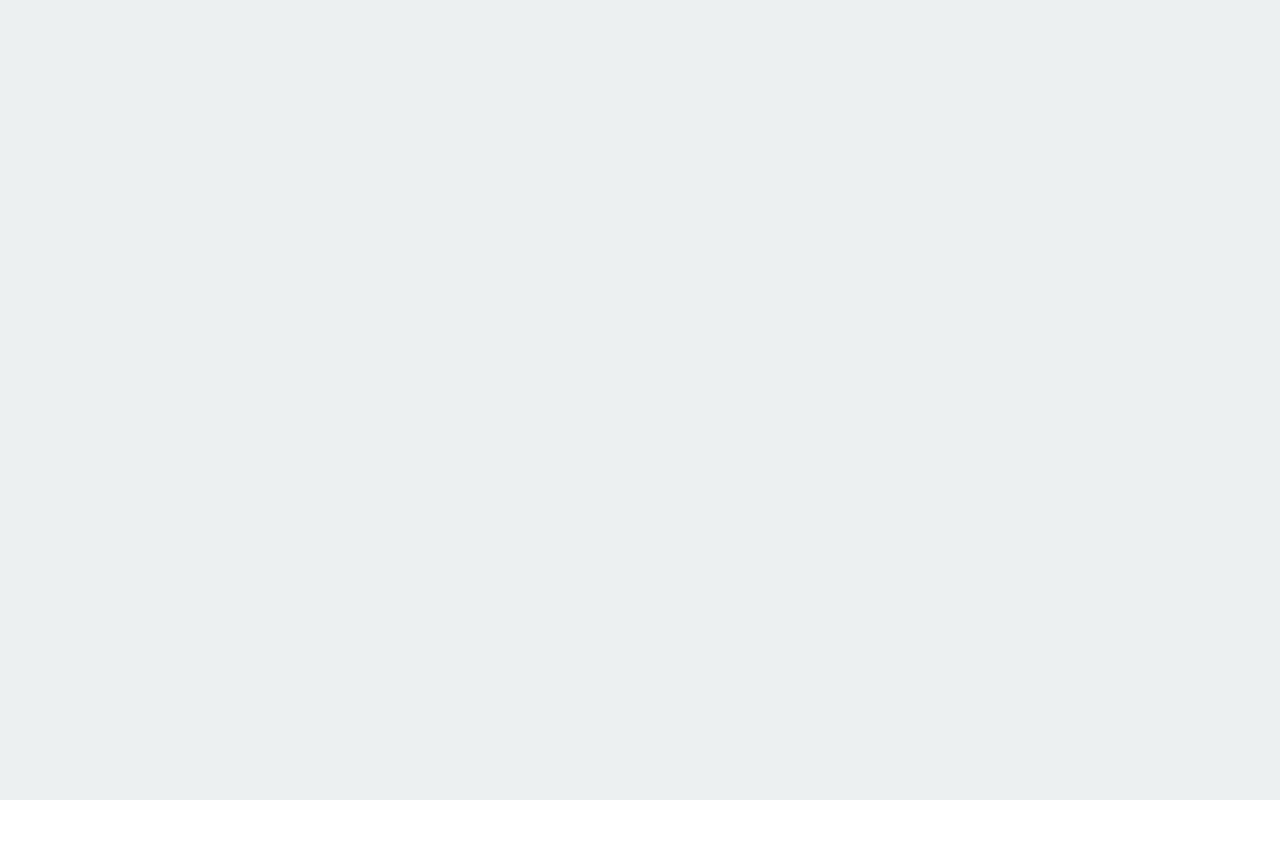
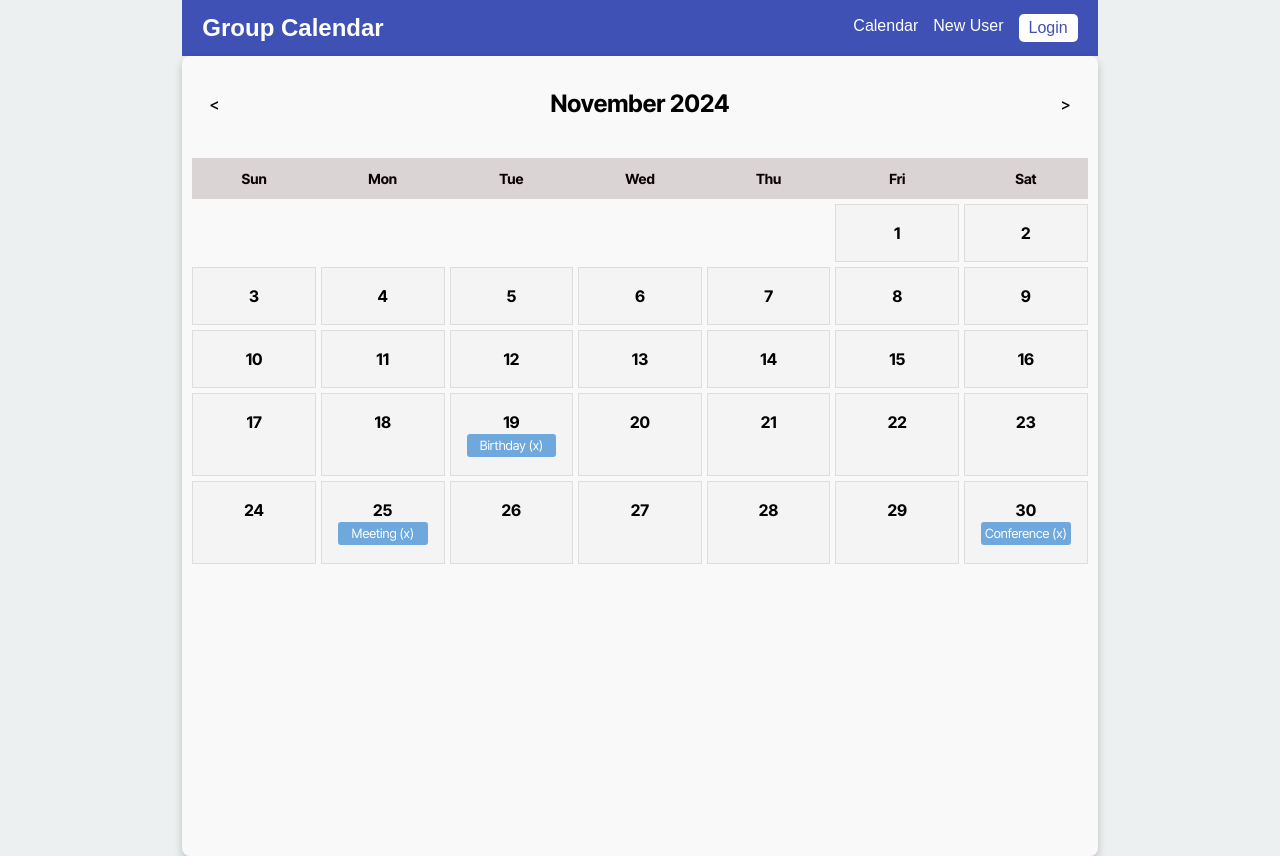
Before and after one commit to KeelerZoroth/Group-Calendar, a React (Vite) app in the folder Client/: page / in a window 1280 px wide. Before the commit the page ends 800 px from the top, so only its background shows below. Built offline with nearby package versions, Linux system fonts and the light colour scheme.

Commit message:
added calendarpage, navbar, and css to support

```diff
--- /dev/null
+++ b/Client/src/calendar.css
@@ -0,0 +1,95 @@
+.calendar-container {
+  max-width: 1000px;
+  margin: 20px auto; /* Center the calendar horizontally */
+  padding: 10px;
+  background-color: #f9f9f9; /* Optional background color */
+  box-shadow: 0 4px 8px rgba(0, 0, 0, 0.2);
+  border-radius: 8px;
+  margin: 0 auto;
+  text-align: center;
+}
+
+.calendar-header {
+  display: flex;
+  justify-content: space-between;
+  align-items: center;
+  margin-bottom: 1rem;
+}
+
+.calendar-header button {
+  padding: 0.5rem 1rem;
+  font-size: 1rem;
+  cursor: pointer;
+}
+.days-of-week {
+  display: grid;
+  grid-template-columns: repeat(7, 1fr);
+  gap: 5px;
+  margin-bottom: 5px;
+  background-color: #dad4d4; /* Optional background */
+  padding: 10px 0;
+  text-align: center;
+  font-weight: bold;
+}
+
+.day-label {
+  font-size: 14px;
+  color: #0a0000;
+}
+
+.calendar-grid {
+  display: grid;
+  grid-template-columns: repeat(7, 1fr);
+  gap: 5px;
+}
+
+.calendar-cell {
+  padding: 1rem;
+  text-align: center;
+  background-color: #f4f4f4;
+  border: 1px solid #ddd;
+  cursor: pointer;
+}
+
+.calendar-cell.header {
+  font-weight: bold;
+  background-color: #ececec;
+}
+
+.calendar-cell.empty {
+  background-color: transparent;
+  border: none;
+}
+
+.date {
+  font-weight: bold;
+}
+
+.events {
+  flex-grow: 1;
+  overflow-y: auto; /* Allows scrolling if there are too many events */
+  width: 100%;
+}
+
+.event {
+  background-color: #6fa8dc;
+  color: white;
+  padding: 2px 4px;
+  border-radius: 3px;
+  margin-bottom: 2px;
+  font-size: 0.8rem;
+}
+
+.event-form {
+  margin-top: 1rem;
+}
+
+.event-form input {
+  padding: 0.5rem;
+  margin-right: 0.5rem;
+}
+
+.event-form button {
+  padding: 0.5rem 1rem;
+  margin: 0 0.5rem;
+}
--- a/Client/src/components/Navbar.tsx
+++ b/Client/src/components/Navbar.tsx
@@ -1,4 +1,32 @@
 
-const Navbar = () => {return <div></div>}
+import React, { useState } from 'react';
+import '../navbar.css';
 
-export default Navbar
+const Navbar: React.FC = () => {
+  const [isLoggedIn, setIsLoggedIn] = useState(false);
+
+  const handleLoginLogout = () => {
+    setIsLoggedIn(!isLoggedIn);
+  };
+
+  return (
+    <nav className="navbar">
+      <div className="navbar-title">Group Calendar</div>
+      <ul className="navbar-links">
+        <li>
+          <a href="/calendar">Calendar</a>
+        </li>
+        <li>
+          <a href="/new-user">New User</a>
+        </li>
+        <li>
+          <button className="navbar-button" onClick={handleLoginLogout}>
+            {isLoggedIn ? 'Logout' : 'Login'}
+          </button>
+        </li>
+      </ul>
+    </nav>
+  );
+};
+
+export default Navbar;
--- a/Client/src/main.tsx
+++ b/Client/src/main.tsx
@@ -4,7 +4,7 @@ import './index.css';
 
 import App from './App.tsx';
 import ErrorPage from './pages/ErrorPage.jsx';
-import HomePage from './pages/HomePage.tsx';
+import CalendarPage from './pages/CalendarPage.tsx';
 
 const router = createBrowserRouter([
   {
@@ -14,7 +14,7 @@ const router = createBrowserRouter([
     children: [
       {
         index: true,
-        element: <HomePage />
+        element: <CalendarPage />
       },
     ]
   }
--- /dev/null
+++ b/Client/src/navbar.css
@@ -0,0 +1,51 @@
+/* Basic styling for navbar */
+.navbar {
+    display: flex;
+    justify-content: space-between;
+    align-items: center;
+    padding: 10px 20px;
+    background-color: #3f51b5;
+    color: white;
+    font-family: Arial, sans-serif;
+  }
+
+  .navbar-title {
+    font-size: 24px;
+    font-weight: bold;
+  }
+
+  .navbar-links {
+    list-style: none;
+    display: flex;
+    gap: 15px;
+    margin: 0;
+    padding: 0;
+  }
+
+  .navbar-links li {
+    display: inline;
+  }
+
+  .navbar-links a {
+    color: white;
+    text-decoration: none;
+    font-size: 16px;
+  }
+
+  .navbar-links a:hover {
+    text-decoration: underline;
+  }
+
+  .navbar-button {
+    background-color: white;
+    color: #3f51b5;
+    border: none;
+    padding: 5px 10px;
+    font-size: 16px;
+    border-radius: 5px;
+    cursor: pointer;
+  }
+
+  .navbar-button:hover {
+    background-color: #c5cae9;
+  }
--- /dev/null
+++ b/Client/src/pages/CalendarPage.tsx
@@ -0,0 +1,184 @@
+import React, { useState, useEffect } from 'react';
+import '../calendar.css';
+
+interface Event {
+  id: number;
+  date: string; // ISO date string (e.g., '2024-11-19')
+  title: string;
+}
+
+const eventsData: Event[] = [
+  { id: 1, date: '2024-11-19', title: 'Birthday' },
+  { id: 2, date: '2024-11-25', title: 'Meeting' },
+  { id: 3, date: '2024-11-30', title: 'Conference' },
+];
+const Calendar: React.FC = () => {
+  const today = new Date();
+  const [currentMonth, setCurrentMonth] = useState(today.getMonth());
+  const [currentYear, setCurrentYear] = useState(today.getFullYear());
+  const [events, setEvents] = useState<Event[]>([]);
+  const [selectedDate, setSelectedDate] = useState<string | null>(null);
+  const [newEventTitle, setNewEventTitle] = useState<string>('');
+
+  const daysOfWeek = ['Sun', 'Mon', 'Tue', 'Wed', 'Thu', 'Fri', 'Sat'];
+
+  useEffect(() => {
+    fetchEvents();
+  }, []);
+
+  const fetchEvents = async () => {
+    try {
+      // const response = await fetch('http://localhost:3000/api/events');
+      // const data = await response.json();
+      // setEvents(data);
+      setEvents(eventsData); //delete later
+    } catch (error) {
+      console.error('Error gathering events:', error);
+    }
+  };
+
+  const handleAddEvent = async () => {
+    if (selectedDate && newEventTitle.trim()) {
+      const newEvent = { date: selectedDate, title: newEventTitle.trim()} as Event;
+      newEvent.id = Date.now();//delete later
+      setEvents([...events, newEvent]);//delete later
+      // try {
+      //   const response = await fetch('http://localhost:3000/api/events', {
+      //     method: 'POST',
+      //     headers: { 'Content-Type': 'application/json' },
+      //     body: JSON.stringify(newEvent),
+      //   });
+
+      //   if (response.ok) {
+      //     const addedEvent = await response.json();
+      //     setEvents([...events, addedEvent]);
+      //     setNewEventTitle('');
+      //     setSelectedDate(null);
+      //   }
+      // } catch (error) {
+      //   console.error('Error adding event:', error);
+      // }
+    }
+  };
+
+  const handleDeleteEvent = async (id: number) => {
+    setEvents(events.filter((event) => event.id !== id));//delete later
+    // try {
+    //   const response = await fetch(`http://localhost:3000/api/events/${id}`, {
+    //     method: 'DELETE',
+    //   });
+
+    //   if (response.ok) {
+    //     setEvents(events.filter((event) => event.id !== id));
+    //   }
+    // } catch (error) {
+    //   console.error('Error deleting event:', error);
+    // }
+  };
+
+  const renderDaysOfWeek = () => {
+    // Render a row of days of the week
+    return (
+      <div className="days-of-week">
+        {daysOfWeek.map((day, index) => (
+          <div key={index} className="day-label">
+            {day}
+          </div>
+        ))}
+      </div>
+    );
+  };
+
+  const renderCalendar = () => {
+    const daysInMonth = new Date(currentYear, currentMonth + 1, 0).getDate();
+    const firstDayOfMonth = new Date(currentYear, currentMonth, 1).getDay();
+
+    const calendarDays: JSX.Element[] = [];
+    let dayCounter = 1;
+
+    for (let i = 0; i < firstDayOfMonth; i++) {
+      calendarDays.push(<div className="calendar-cell empty" key={`empty-${i}`}></div>);
+    }
+
+    while (dayCounter <= daysInMonth) {
+      const date = new Date(currentYear, currentMonth, dayCounter).toISOString().split('T')[0];
+      const dayEvents = events.filter((event) => event.date === date);
+      calendarDays.push(
+        <div className="calendar-cell" key={`day-${dayCounter}`} onClick={() => setSelectedDate(date)}>
+          <span className="date">{dayCounter}</span>
+          <div className="events">
+            {dayEvents.map((event) => (
+              <div
+                key={event.id}
+                className="event"
+                onClick={(e) => {
+                  e.stopPropagation();
+                  handleDeleteEvent(event.id);
+                }}
+              >
+                {event.title} (x)
+              </div>
+            ))}
+          </div>
+        </div>
+      );
+      dayCounter++;
+    }
+
+    return calendarDays;
+  };
+
+  return (
+    <div className="calendar-container">
+      <div className="calendar-header">
+      <button
+  onClick={() => {
+    if (currentMonth === 0) {
+      setCurrentMonth(11); // December
+      setCurrentYear((prevYear) => prevYear - 1); // Go to the previous year
+    } else {
+      setCurrentMonth(currentMonth - 1);
+    }
+  }}
+>
+  &lt;
+</button>
+<h2>
+  {new Date(currentYear, currentMonth).toLocaleString('default', { month: 'long' })} {currentYear}
+</h2>
+<button
+  onClick={() => {
+    if (currentMonth === 11) {
+      setCurrentMonth(0); // January
+      setCurrentYear((prevYear) => prevYear + 1); // Go to the next year
+    } else {
+      setCurrentMonth(currentMonth + 1);
+    }
+  }}
+>
+  &gt;
+</button>
+
+      </div>
+      {renderDaysOfWeek()}
+      <div className="calendar-grid">{renderCalendar()}</div>
+      {selectedDate && (
+        <div className="event-form">
+          <h3>Add Event for {selectedDate}</h3>
+          <input
+            type="text"
+            value={newEventTitle}
+            onChange={(e) => setNewEventTitle(e.target.value)}
+            placeholder="Event Title"
+          />
+          <button onClick={handleAddEvent}>Add Event</button>
+          <button onClick={() => setSelectedDate(null)}>Cancel</button>
+        </div>
+      )}
+    </div>
+  );
+};
+
+
+
+export default Calendar;
```
